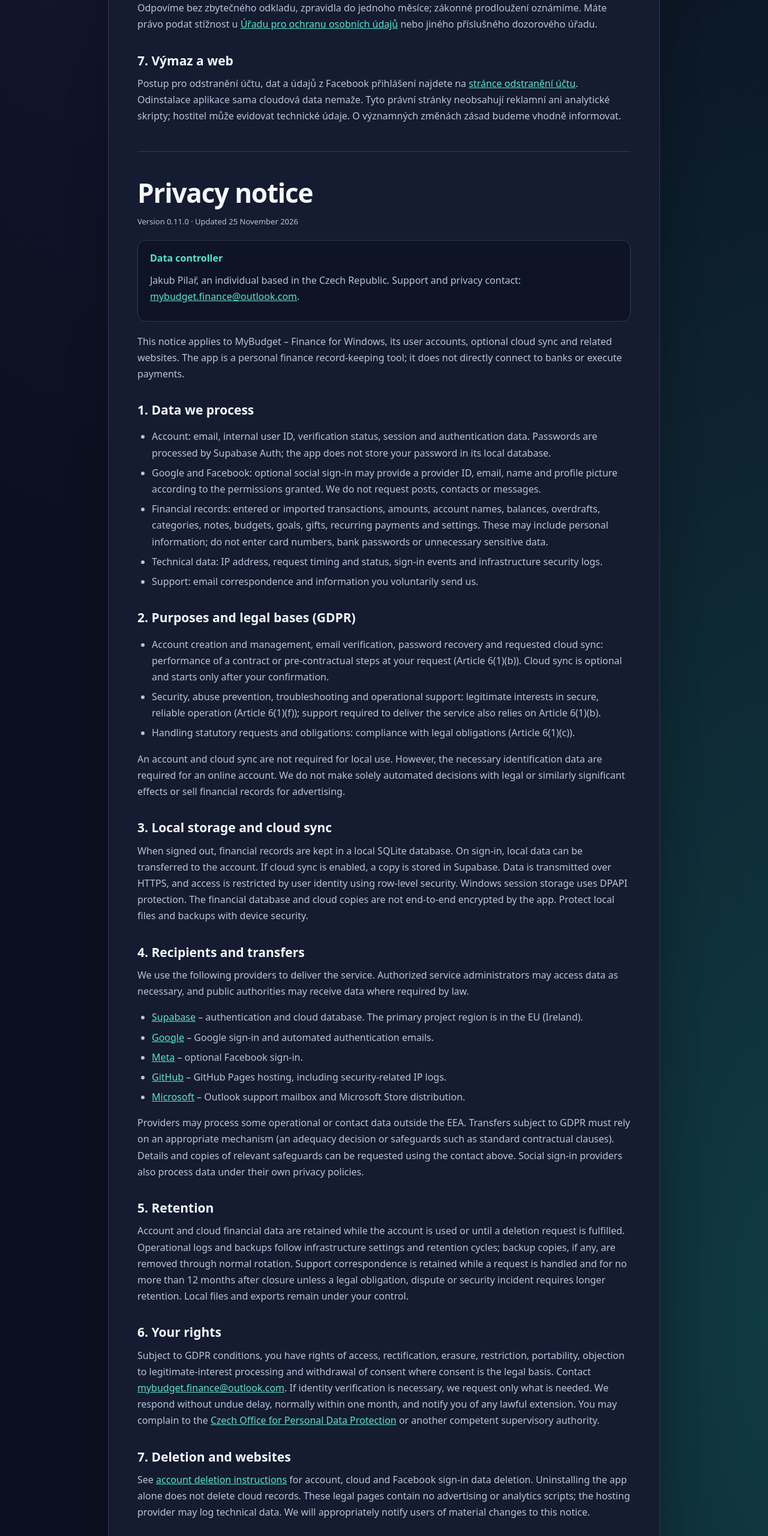
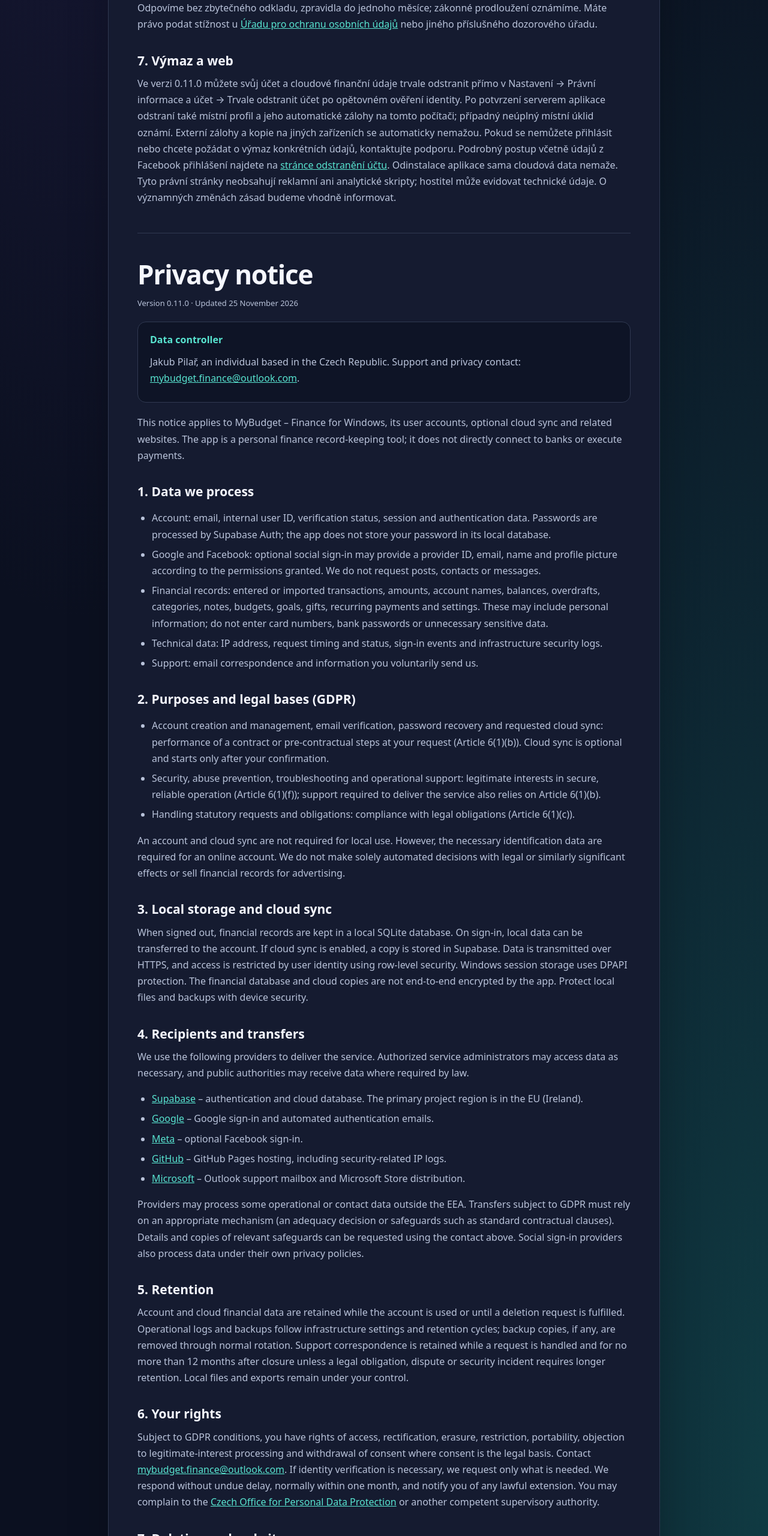
Before and after one commit to MyBudgetFinanceApp/mybudgetfinanceapp.github.io, a plain HTML site: page privacy.html in a window 1280 px wide. Shown: the part 2380-4940 px from the top of the page at 60% size. Drawn offline with Linux system fonts and the light colour scheme.

Commit message:
Add files via upload

```diff
--- a/privacy.html
+++ b/privacy.html
@@ -7,7 +7,7 @@
 <h2>4. Příjemci a přenosy</h2><p>Pro poskytování služby využíváme následující poskytovatele. Přístup mohou mít také oprávněné osoby zajišťující správu služby v nezbytném rozsahu nebo orgány veřejné moci, pokud to vyžaduje zákon.</p><ul><li><a href="https://supabase.com/privacy">Supabase</a> – autentizace a cloudová databáze. Primární projekt je v regionu EU (Irsko).</li><li><a href="https://policies.google.com/privacy">Google</a> – přihlášení přes Google a odesílání automatických autentizačních e-mailů.</li><li><a href="https://www.facebook.com/privacy/policy/">Meta</a> – dobrovolné Facebook přihlášení.</li><li><a href="https://docs.github.com/en/site-policy/privacy-policies/github-general-privacy-statement">GitHub</a> – webhosting GitHub Pages, včetně bezpečnostních záznamů IP adres.</li><li><a href="https://privacy.microsoft.com/privacystatement">Microsoft</a> – schránka podpory Outlook a distribuce prostřednictvím Microsoft Store.</li></ul><p>Poskytovatelé mohou zpracovávat některé provozní nebo kontaktní údaje i mimo EHP. Pro přenosy podléhající GDPR musí být použit odpovídající právní mechanismus (rozhodnutí o odpovídající ochraně nebo vhodné záruky, například standardní smluvní doložky). Informace o konkrétních zárukách a kopii relevantních záruk lze vyžádat na uvedeném kontaktu. Poskytovatelé sociálního přihlášení zpracovávají také údaje podle vlastních zásad.</p>
 <h2>5. Doba uchování</h2><p>Účet a cloudové finanční údaje uchováváme po dobu využívání účtu, případně do vyřízení žádosti o výmaz. Provozní záznamy a zálohy se uchovávají podle nastavení infrastruktury a jejího retenčního cyklu; případné záložní kopie se odstraní při běžné rotaci. Podpůrná korespondence se uchovává po dobu řešení požadavku a nejdéle 12 měsíců po uzavření, pokud delší uchování nevyžaduje právní povinnost, řešení sporu či bezpečnostní incident. Místní soubory a exporty zůstávají pod kontrolou uživatele.</p>
 <h2>6. Vaše práva</h2><p>Za podmínek GDPR máte právo na přístup, opravu, výmaz, omezení zpracování, přenositelnost, námitku proti zpracování na základě oprávněného zájmu a odvolání souhlasu, pokud je zpracování na souhlasu založeno. Pište na <a href="mailto:mybudget.finance@outlook.com">mybudget.finance@outlook.com</a>. Pokud je nutné ověření totožnosti, vyžádáme jen nezbytné údaje. Odpovíme bez zbytečného odkladu, zpravidla do jednoho měsíce; zákonné prodloužení oznámíme. Máte právo podat stížnost u <a href="https://uoou.gov.cz/">Úřadu pro ochranu osobních údajů</a> nebo jiného příslušného dozorového úřadu.</p>
-<h2>7. Výmaz a web</h2><p>Postup pro odstranění účtu, dat a údajů z Facebook přihlášení najdete na <a href="delete-account.html">stránce odstranění účtu</a>. Odinstalace aplikace sama cloudová data nemaže. Tyto právní stránky neobsahují reklamní ani analytické skripty; hostitel může evidovat technické údaje. O významných změnách zásad budeme vhodně informovat.</p></section><hr><section id="en" lang="en"><h1>Privacy notice</h1><p class="meta">Version 0.11.0 · Updated 25 November 2026</p>
+<h2>7. Výmaz a web</h2><p>Ve verzi 0.11.0 můžete svůj účet a cloudové finanční údaje trvale odstranit přímo v Nastavení → Právní informace a účet → Trvale odstranit účet po opětovném ověření identity. Po potvrzení serverem aplikace odstraní také místní profil a jeho automatické zálohy na tomto počítači; případný neúplný místní úklid oznámí. Externí zálohy a kopie na jiných zařízeních se automaticky nemažou. Pokud se nemůžete přihlásit nebo chcete požádat o výmaz konkrétních údajů, kontaktujte podporu. Podrobný postup včetně údajů z Facebook přihlášení najdete na <a href="delete-account.html">stránce odstranění účtu</a>. Odinstalace aplikace sama cloudová data nemaže. Tyto právní stránky neobsahují reklamní ani analytické skripty; hostitel může evidovat technické údaje. O významných změnách zásad budeme vhodně informovat.</p></section><hr><section id="en" lang="en"><h1>Privacy notice</h1><p class="meta">Version 0.11.0 · Updated 25 November 2026</p>
 <div class="callout"><strong>Data controller</strong><p>Jakub Pilař, an individual based in the Czech Republic. Support and privacy contact: <a href="mailto:mybudget.finance@outlook.com">mybudget.finance@outlook.com</a>.</p></div>
 <p>This notice applies to MyBudget – Finance for Windows, its user accounts, optional cloud sync and related websites. The app is a personal finance record-keeping tool; it does not directly connect to banks or execute payments.</p>
 <h2>1. Data we process</h2><ul><li>Account: email, internal user ID, verification status, session and authentication data. Passwords are processed by Supabase Auth; the app does not store your password in its local database.</li><li>Google and Facebook: optional social sign-in may provide a provider ID, email, name and profile picture according to the permissions granted. We do not request posts, contacts or messages.</li><li>Financial records: entered or imported transactions, amounts, account names, balances, overdrafts, categories, notes, budgets, goals, gifts, recurring payments and settings. These may include personal information; do not enter card numbers, bank passwords or unnecessary sensitive data.</li><li>Technical data: IP address, request timing and status, sign-in events and infrastructure security logs.</li><li>Support: email correspondence and information you voluntarily send us.</li></ul>
@@ -16,4 +16,4 @@
 <h2>4. Recipients and transfers</h2><p>We use the following providers to deliver the service. Authorized service administrators may access data as necessary, and public authorities may receive data where required by law.</p><ul><li><a href="https://supabase.com/privacy">Supabase</a> – authentication and cloud database. The primary project region is in the EU (Ireland).</li><li><a href="https://policies.google.com/privacy">Google</a> – Google sign-in and automated authentication emails.</li><li><a href="https://www.facebook.com/privacy/policy/">Meta</a> – optional Facebook sign-in.</li><li><a href="https://docs.github.com/en/site-policy/privacy-policies/github-general-privacy-statement">GitHub</a> – GitHub Pages hosting, including security-related IP logs.</li><li><a href="https://privacy.microsoft.com/privacystatement">Microsoft</a> – Outlook support mailbox and Microsoft Store distribution.</li></ul><p>Providers may process some operational or contact data outside the EEA. Transfers subject to GDPR must rely on an appropriate mechanism (an adequacy decision or safeguards such as standard contractual clauses). Details and copies of relevant safeguards can be requested using the contact above. Social sign-in providers also process data under their own privacy policies.</p>
 <h2>5. Retention</h2><p>Account and cloud financial data are retained while the account is used or until a deletion request is fulfilled. Operational logs and backups follow infrastructure settings and retention cycles; backup copies, if any, are removed through normal rotation. Support correspondence is retained while a request is handled and for no more than 12 months after closure unless a legal obligation, dispute or security incident requires longer retention. Local files and exports remain under your control.</p>
 <h2>6. Your rights</h2><p>Subject to GDPR conditions, you have rights of access, rectification, erasure, restriction, portability, objection to legitimate-interest processing and withdrawal of consent where consent is the legal basis. Contact <a href="mailto:mybudget.finance@outlook.com">mybudget.finance@outlook.com</a>. If identity verification is necessary, we request only what is needed. We respond without undue delay, normally within one month, and notify you of any lawful extension. You may complain to the <a href="https://uoou.gov.cz/">Czech Office for Personal Data Protection</a> or another competent supervisory authority.</p>
-<h2>7. Deletion and websites</h2><p>See <a href="delete-account.html">account deletion instructions</a> for account, cloud and Facebook sign-in data deletion. Uninstalling the app alone does not delete cloud records. These legal pages contain no advertising or analytics scripts; the hosting provider may log technical data. We will appropriately notify users of material changes to this notice.</p></section></article><footer>© 2026 MyBudget – Finance · <a href="mailto:mybudget.finance@outlook.com">mybudget.finance@outlook.com</a></footer></main></body></html>
+<h2>7. Deletion and websites</h2><p>In version 0.11.0 you can permanently delete your account and cloud financial data in Settings → Legal information and account → Permanently delete account after signing in again to verify your identity. After server confirmation, the app also removes the local profile and its automatic backups on this computer; it reports any incomplete local cleanup. External backups and copies on other devices are not automatically deleted. If you cannot sign in or wish to request deletion of particular data, contact support. See <a href="delete-account.html">account deletion instructions</a> for details, including Facebook sign-in data. Uninstalling the app alone does not delete cloud records. These legal pages contain no advertising or analytics scripts; the hosting provider may log technical data. We will appropriately notify users of material changes to this notice.</p></section></article><footer>© 2026 MyBudget – Finance · <a href="mailto:mybudget.finance@outlook.com">mybudget.finance@outlook.com</a></footer></main></body></html>
```
Also changed, not shown: delete-account.html (+1 -1 lines), terms.html (+1 -1 lines).
